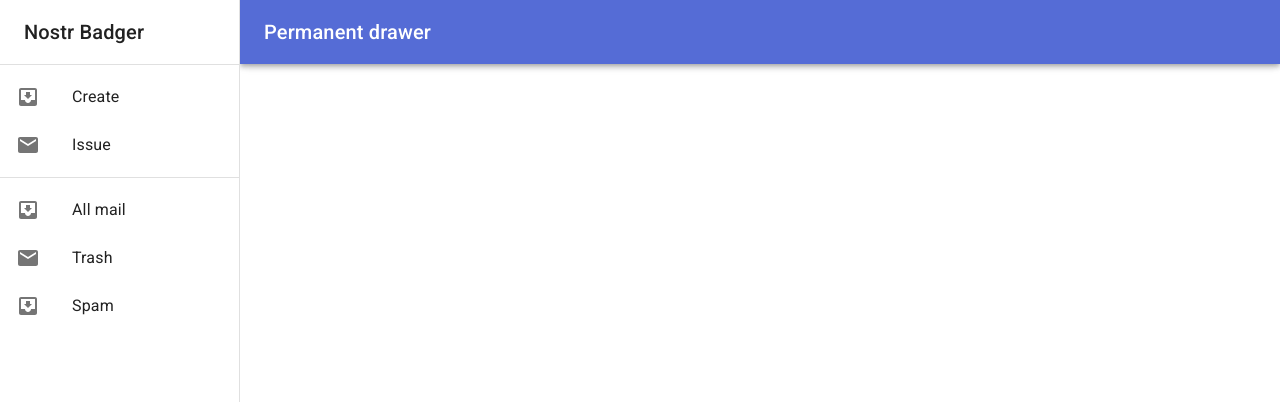
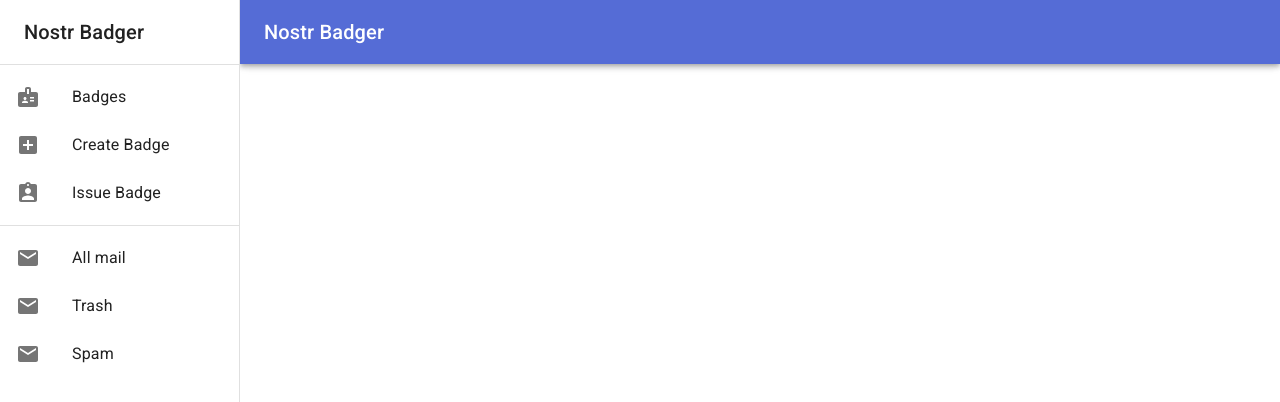
Before and after one commit to neilck/nostr-badger, a React (Create React App) app: page / in a window 1280 px wide. Shown: the top 402 px of the page. Built offline with nearby package versions, Linux system fonts and the light colour scheme.

Commit message:
Added Badges

```diff
--- a/src/App.tsx
+++ b/src/App.tsx
@@ -1,4 +1,6 @@
-import * as React from 'react';
+import { useEffect, useState } from 'react';
+import { useLocation, Location } from 'react-router-dom';
+
 import Box from '@mui/material/Box';
 import CssBaseline from '@mui/material/CssBaseline';
 
@@ -8,10 +10,29 @@ import Typography from '@mui/material/Typography';
 import LeftDrawer from './components/LeftDrawer';
 import Create from './components/Create';
 import Issue from './components/Issue';
+import Badges from './components/Badges';
 import { Route, Routes } from 'react-router-dom';
 
+const drawerWidth = 240;
+type Title = {
+  path: string;
+  name: string;
+}
+
+
 export default function App() {
-  const drawerWidth = 240;
+  const titleMap = new Map();
+  titleMap.set("/", "Nostr Badger");
+  titleMap.set("/badges", "Badges");
+  titleMap.set("/create", "Create Badge");
+  titleMap.set("/issue", "Issue Badge");
+
+  const location = useLocation();
+  const [title, setTitle] = useState(titleMap.get("/"));
+
+  useEffect(() => {
+    setTitle(titleMap.get(location.pathname));
+  }, [location.pathname]);
 
   return (
     <Box sx={{ display: 'flex' }}>
@@ -22,7 +43,7 @@ export default function App() {
       >
         <Toolbar>
           <Typography variant="h6" noWrap component="div">
-            Permanent drawer
+            {title}
           </Typography>
         </Toolbar>
       </AppBar>
@@ -45,8 +66,9 @@ export default function App() {
         <Toolbar />
 
       <Routes>
-        <Route path="Create" element={<Create />} />
-        <Route path="Issue" element={<Issue />} />
+        <Route path="create" element={<Create />} />
+        <Route path="issue" element={<Issue />} />
+        <Route path="badges" element={<Badges />} />
       </Routes>
       </Box>
 
--- /dev/null
+++ b/src/components/Badges.tsx
@@ -0,0 +1,68 @@
+import { Typography, Grid, TextField, Button } from '@mui/material';
+
+import React, { useEffect, useState, useRef } from 'react';
+import * as nostr from 'nostr-tools';
+
+export default function Badges()
+{
+    const [relay, setRelay] = useState("ws://localhost:8008");
+    const [publicKey, setPublicKey] = useState("43094d0a6b72dd5b294e6ac3abcf4740a1867449330976b0394888cf1bda3819");
+    const [privateKey, setPrivateKey] = useState("c58964e1825506d43cff78558d4cd1ac784d7b44da07ce5cb5eac498ba821062");
+
+    const pool = useRef<nostr.SimplePool | null>(null);
+    const relays = useRef<string[] | null>(null);
+
+    // first render and cleanup
+    useEffect(() => {
+        pool.current = new nostr.SimplePool();
+        relays.current = [relay];
+        console.log('Pool initialized');
+
+        return() => {
+            // add any cleanup code here
+            if (pool.current && relays.current)
+            {
+                pool.current.close(relays.current);
+                console.log('Pool cleanup');
+            }
+        }
+    }, []);
+
+    const handleChange = (e: React.ChangeEvent<HTMLInputElement>) =>
+    {
+        if (e.target.id == "relay") setRelay((prevState) => (e.target.value));
+        if (e.target.id == "publicKey") setPublicKey((prevState) => (e.target.value));
+    };
+
+
+    return (
+        <React.Fragment>
+            <Grid container spacing={1}>
+                <Grid item xs={12}>
+                    <TextField
+                        required
+                        id="relay"
+                        label="Relay"
+                        fullWidth
+                        variant="standard"
+                        value={relay}
+                        onChange={handleChange}
+                    />
+                </Grid>
+                <Grid item xs={12} >
+                    <TextField
+                        id="publicKey"
+                        label="Public Key"
+                        fullWidth
+                        variant="standard"
+                        value={publicKey}
+                        helperText={"\"npub...\""}
+                        onChange={handleChange}
+                    />
+                </Grid>
+
+            </Grid>
+            <Button>Get Badges</Button>
+        </React.Fragment>
+    )
+}
--- a/src/components/LeftDrawer.tsx
+++ b/src/components/LeftDrawer.tsx
@@ -9,35 +9,55 @@ import ListItem from '@mui/material/ListItem';
 import ListItemButton from '@mui/material/ListItemButton';
 import ListItemIcon from '@mui/material/ListItemIcon';
 import ListItemText from '@mui/material/ListItemText';
-import InboxIcon from '@mui/icons-material/MoveToInbox';
+import BadgeIcon from '@mui/icons-material/Badge';
+import AddBoxIcon from '@mui/icons-material/AddBox';
+import AssignmentIndIcon from '@mui/icons-material/AssignmentInd';
 import MailIcon from '@mui/icons-material/Mail';
 import { Link } from 'react-router-dom';
 import { Typography } from '@mui/material';
 
 export default function LeftDrawer() {
-    const drawerWidth = 240;
+  const navMap = new Map();
+  navMap.set("", "Nostr Badger");
+  navMap.set("create", "Create Badge");
+  navMap.set("issue", "Issue Badge");
+
+  const mapIter = navMap.keys();
 
   return (
-
     <Drawer variant="permanent" anchor="left">
     <Toolbar>
       <Typography variant="h6">Nostr Badger</Typography>
       </Toolbar>
     <Divider />
     <List>
-  {['Create', 'Issue'].map((text, index) => (
-    <ListItem key={text} disablePadding component={Link} to={`/${text}`}
-    css={css`
-        color: #000000DE;
-        `}>
+      <ListItem disablePadding component={Link} to={"/badges"}
+        css={css`color: #000000DE;`}>
         <ListItemButton>
           <ListItemIcon>
-          {index % 2 === 0 ? <InboxIcon /> : <MailIcon />}
+            <BadgeIcon />
           </ListItemIcon>
-        <ListItemText primary={text} />
+          <ListItemText primary="Badges" />
         </ListItemButton>
       </ListItem>
-  ))}
+      <ListItem disablePadding component={Link} to={"/create"}
+        css={css`color: #000000DE;`}>
+        <ListItemButton>
+          <ListItemIcon>
+            <AddBoxIcon />
+          </ListItemIcon>
+          <ListItemText primary="Create Badge" />
+        </ListItemButton>
+      </ListItem>
+      <ListItem disablePadding component={Link} to={"/issue"}
+        css={css`color: #000000DE;`}>
+        <ListItemButton>
+          <ListItemIcon>
+            <AssignmentIndIcon />
+          </ListItemIcon>
+          <ListItemText primary="Issue Badge" />
+        </ListItemButton>
+      </ListItem>
     </List>
     <Divider />
     <List>
@@ -45,7 +65,7 @@ return (
         <ListItem key={text} disablePadding>
           <ListItemButton>
             <ListItemIcon>
-          {index % 2 === 0 ? <InboxIcon /> : <MailIcon />}
+               <MailIcon />
             </ListItemIcon>
             <ListItemText primary={text} />
           </ListItemButton>
@@ -53,4 +73,5 @@ return (
       ))}
     </List>
     </Drawer>
-)};
+  )
+};
```
Lines whose indentation alone changed are shown as unchanged.
